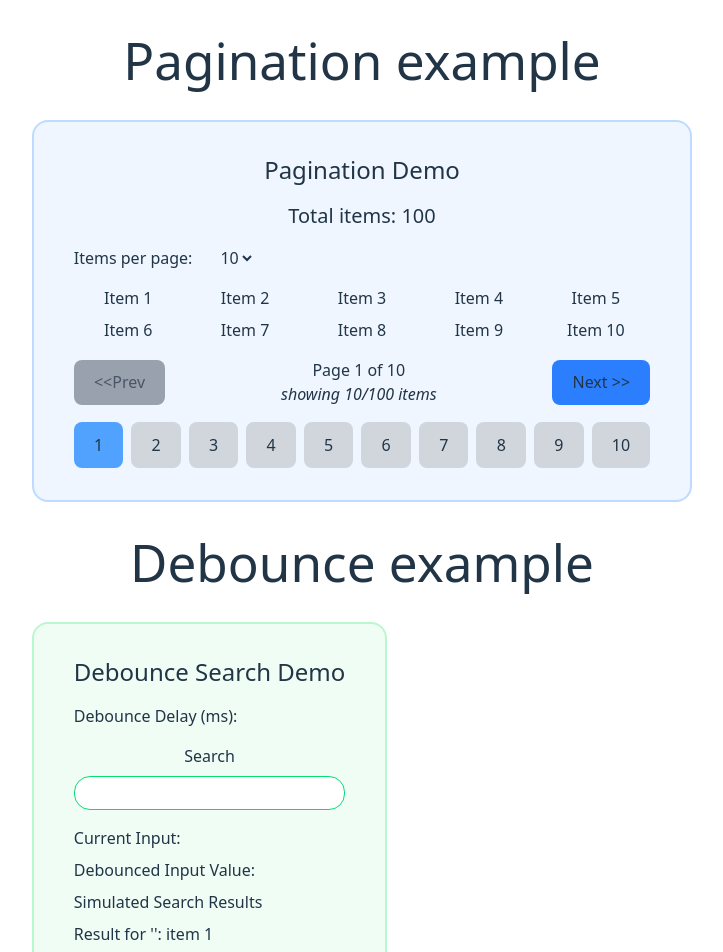
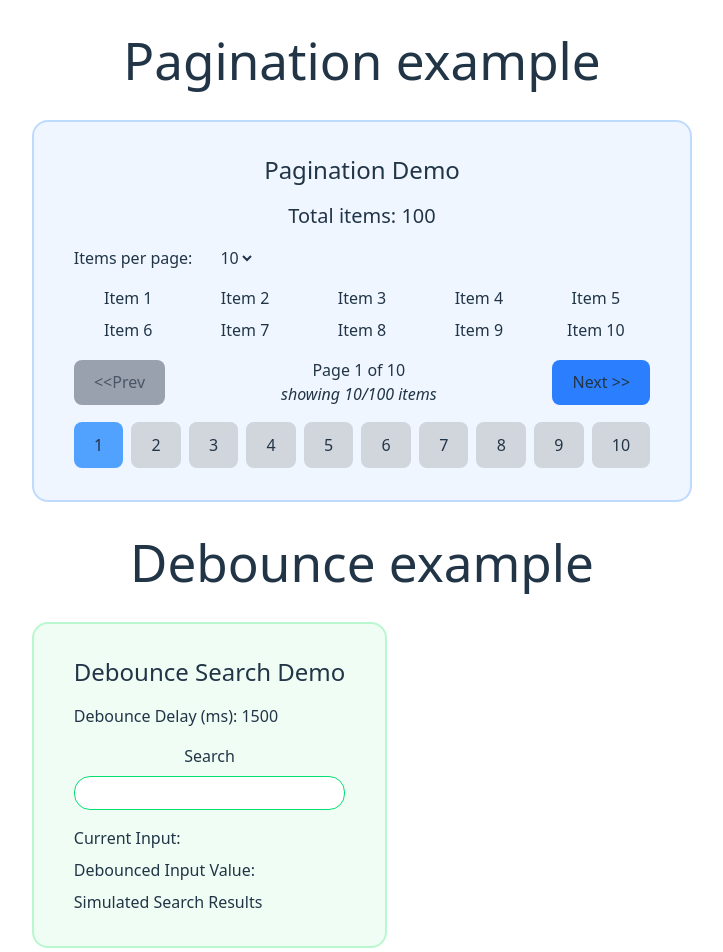
Before and after one commit to magali-la/custom-hooks, a React (Vite) app: page / in a window 1280 px wide. Shown: the top 952 px of the page, without its empty margins (278-1001 px from the left). Built offline with nearby package versions, Linux system fonts and the light colour scheme.

Commit message:
feat(loading state): set isLoading state with useEffect, add loading animation and search results in ternary for conditional UI

```diff
--- a/src/components/DebounceSearchDemo.tsx
+++ b/src/components/DebounceSearchDemo.tsx
@@ -1,9 +1,11 @@
-import { useState } from "react";
+import { useEffect, useState } from "react";
 import useDebounce from "../customhooks/useDebounce"
 
 export default function DebounceSearchDemo() {
     // use state for controlled serch
-    const [searchInput, setSearchInput] = useState('');
+    const [searchInput, setSearchInput] = useState<string>('');
+    // set up state for loading
+    const [isLoading, setIsLoading] = useState<boolean>(false);
 
     // handler for search updates on state
     function handleSearch(event: React.ChangeEvent<HTMLInputElement>) {
@@ -12,12 +14,22 @@ export default function DebounceSearchDemo() {
     }
 
     // // set up debounce variable with input
-    const debouncedValue = useDebounce(searchInput, 500);
+    const debouncedValue = useDebounce(searchInput, 1500);
+
+    // set a useEffect to listen to both input and debounced value to get a loader
+    useEffect(() => {
+        // if the debounced value hasn't shown up yet, show a loader once the input is being typed and isn't just an empty string
+        if (searchInput !== '' && !debouncedValue) {
+            setIsLoading(true);
+        } else {
+            setIsLoading(false);
+        }
+    }, [searchInput, debouncedValue]);
 
     return (
         <div className="flex flex-col rounded-2xl w-fit h-fit px-10 py-8 bg-green-50 border-2 border-green-200 gap-4">
             <h2 className="text-2xl">Debounce Search Demo</h2>
-            <p className="place-self-start">Debounce Delay (ms): </p>
+            <p className="place-self-start">Debounce Delay (ms): 1500</p>
             {/* input section */}
             <div className="flex flex-col gap-2">
                 <label htmlFor="searchInput">Search</label>
@@ -27,12 +39,20 @@ export default function DebounceSearchDemo() {
             <div className="flex flex-col gap-2 text-left">
                 <p>Current Input: {searchInput} </p>
                 <p>Debounced Input Value: {debouncedValue}</p>
+
+                {/* set up conditional rendering base off if there's a debounced value with a loader before */}
+                <div>
                     <p>Simulated Search Results</p>
+                    {isLoading ? (
+                        <div className="animate-pulse">Loading...</div>
+                    ) : debouncedValue ? (
                         <ol>
                             <li>Result for '{debouncedValue}': item 1</li>
                             <li>Result for '{debouncedValue}': item 2</li>
                             <li>Result for '{debouncedValue}': item 3</li>
                         </ol>
+                    ) : null}
+                </div>
             </div>
         </div>
     )
```
Lines whose indentation alone changed are shown as unchanged.
